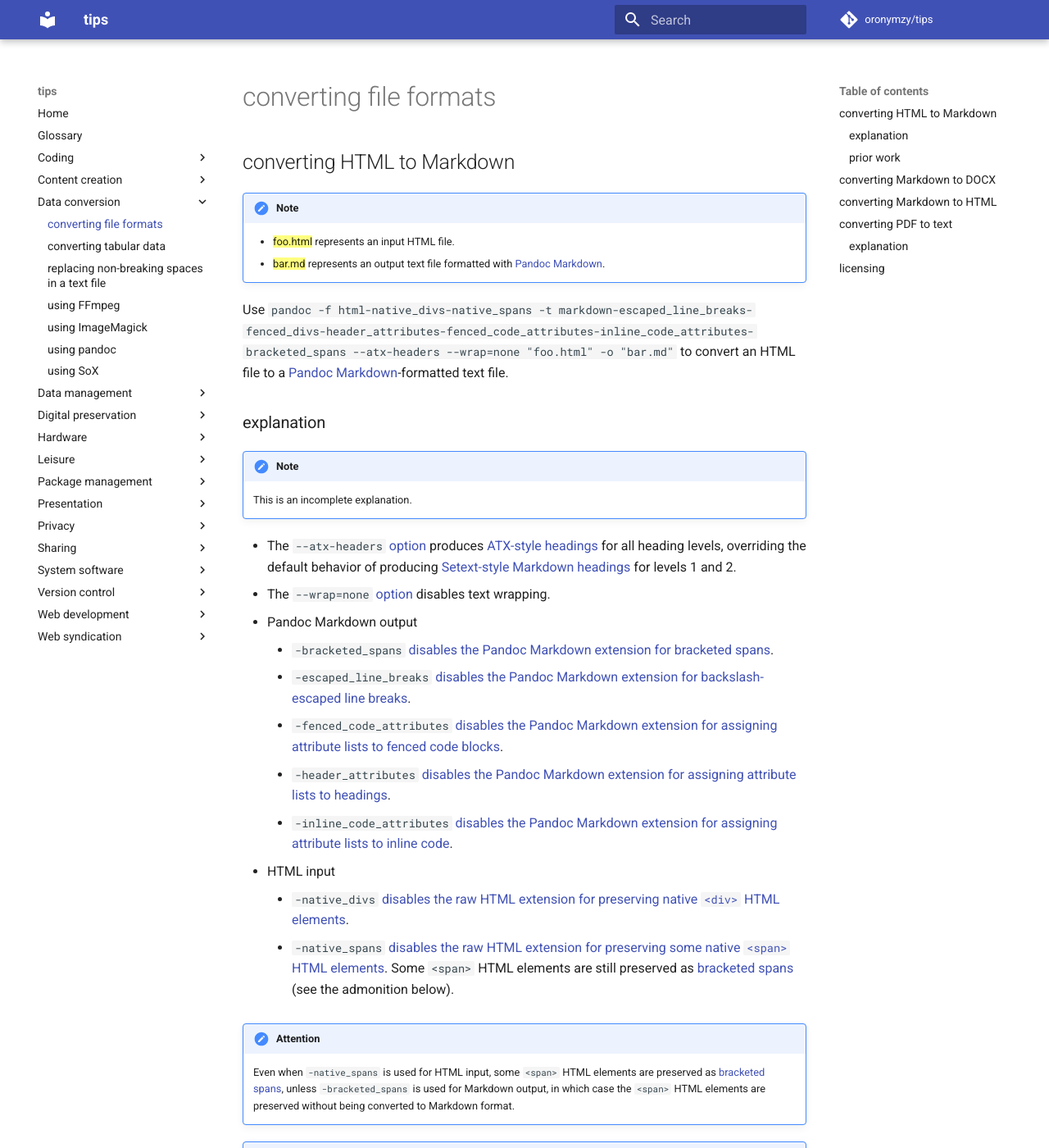
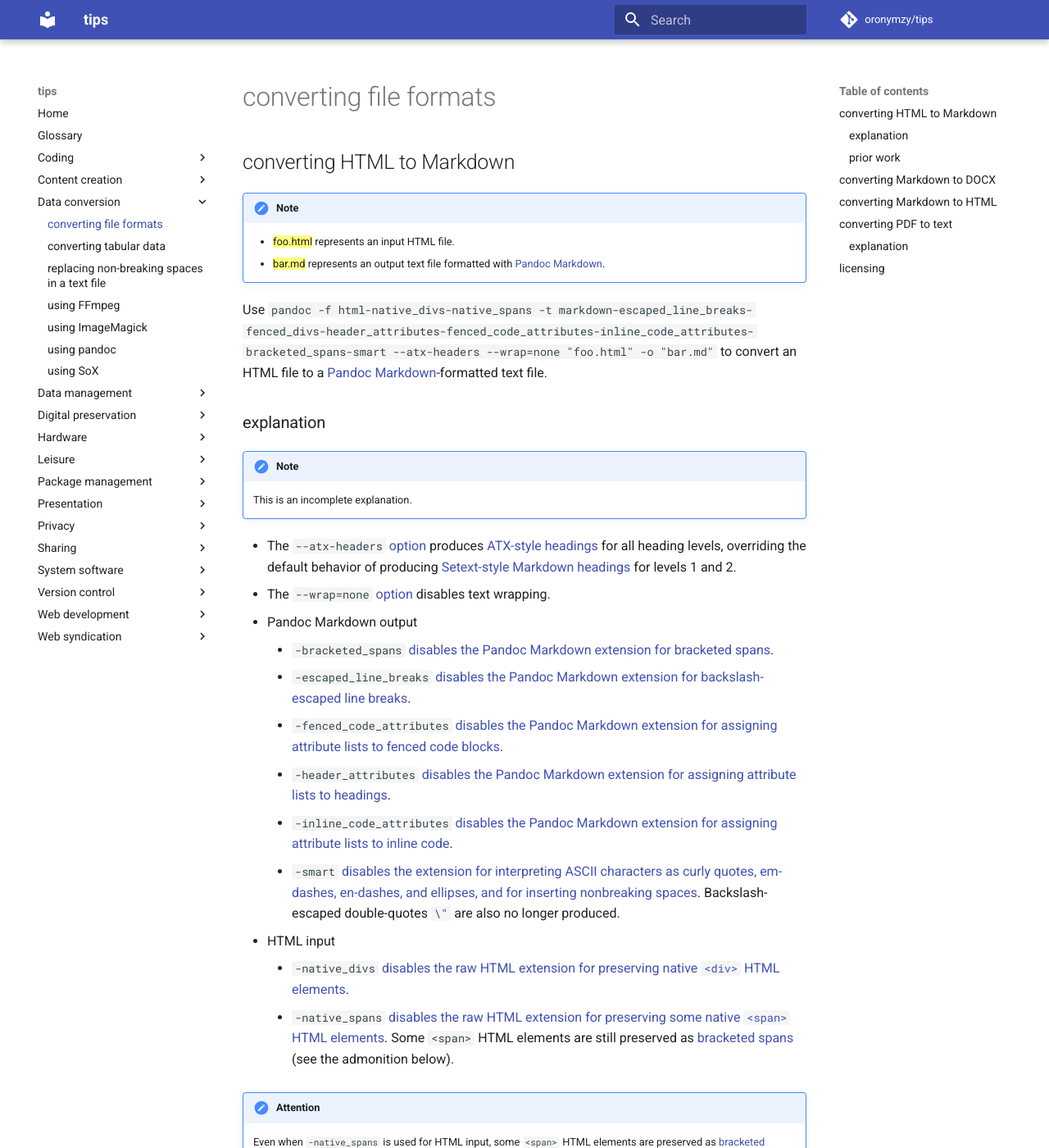
Before and after one commit to oronymzy/tips, an MkDocs documentation site: the page built from docs/cnvffmt.md, in a window 1280 px wide and 1400 px high. Shown: the whole window at 82% size. Built offline with MkDocs 1.6.1 and Material for MkDocs 9.7.7, drawn with Linux system fonts in a browser that asks for light colours; comment, search, counter and statistics services are not loaded.

Commit message:
Improve method of converting HTML to Markdown
Disable the interpreting of ASCII characters
as curly quotes, em-dashes, en-dashes, and ellipses.

```diff
--- a/docs/cnvffmt.md
+++ b/docs/cnvffmt.md
@@ -7,7 +7,7 @@
     - {==foo.html==} represents an input HTML file.
     - {==bar.md==} represents an output text file formatted with [Pandoc Markdown](https://pandoc.org/MANUAL.html#pandocs-markdown).
 
-Use `pandoc -f html-native_divs-native_spans -t markdown-escaped_line_breaks-fenced_divs-header_attributes-fenced_code_attributes-inline_code_attributes-bracketed_spans --atx-headers --wrap=none "foo.html" -o "bar.md"` to convert an HTML file to a [Pandoc Markdown](https://pandoc.org/MANUAL.html#pandocs-markdown)-formatted text file.
+Use `pandoc -f html-native_divs-native_spans -t markdown-escaped_line_breaks-fenced_divs-header_attributes-fenced_code_attributes-inline_code_attributes-bracketed_spans-smart --atx-headers --wrap=none "foo.html" -o "bar.md"` to convert an HTML file to a [Pandoc Markdown](https://pandoc.org/MANUAL.html#pandocs-markdown)-formatted text file.
 
 ### explanation
 
@@ -23,6 +23,7 @@ Use `pandoc -f html-native_divs-native_spans -t markdown-escaped_line_breaks-fen
     - `-fenced_code_attributes` [disables](https://pandoc.org/MANUAL.html#extensions) [the Pandoc Markdown extension for assigning attribute lists to fenced code blocks](https://pandoc.org/MANUAL.html#extension-fenced_code_attributes).
     - `-header_attributes` [disables](https://pandoc.org/MANUAL.html#extensions) [the Pandoc Markdown extension for assigning attribute lists to headings](https://pandoc.org/MANUAL.html#extension-header_attributes).
     - `-inline_code_attributes` [disables](https://pandoc.org/MANUAL.html#extensions) [the Pandoc Markdown extension for assigning attribute lists to inline code](https://pandoc.org/MANUAL.html#extension-inline_code_attributes).
+    - `-smart` [disables](https://pandoc.org/MANUAL.html#extensions) [the extension for interpreting ASCII characters as curly quotes, em-dashes, en-dashes, and ellipses, and for inserting nonbreaking spaces](https://pandoc.org/MANUAL.html#extension-smart). Backslash-escaped double-quotes `\"` are also no longer produced.
 - HTML input
     - `-native_divs` [disables](https://pandoc.org/MANUAL.html#extensions) [the raw HTML extension for preserving native `<div>` HTML elements](https://pandoc.org/MANUAL.html#native_divs).
     - `-native_spans` [disables](https://pandoc.org/MANUAL.html#extensions) [the raw HTML extension for preserving some native `<span>` HTML elements](https://pandoc.org/MANUAL.html#native_spans). Some `<span>` HTML elements are still preserved as [bracketed spans](https://pandoc.org/MANUAL.html#extension-bracketed_spans) (see the admonition below).
```
